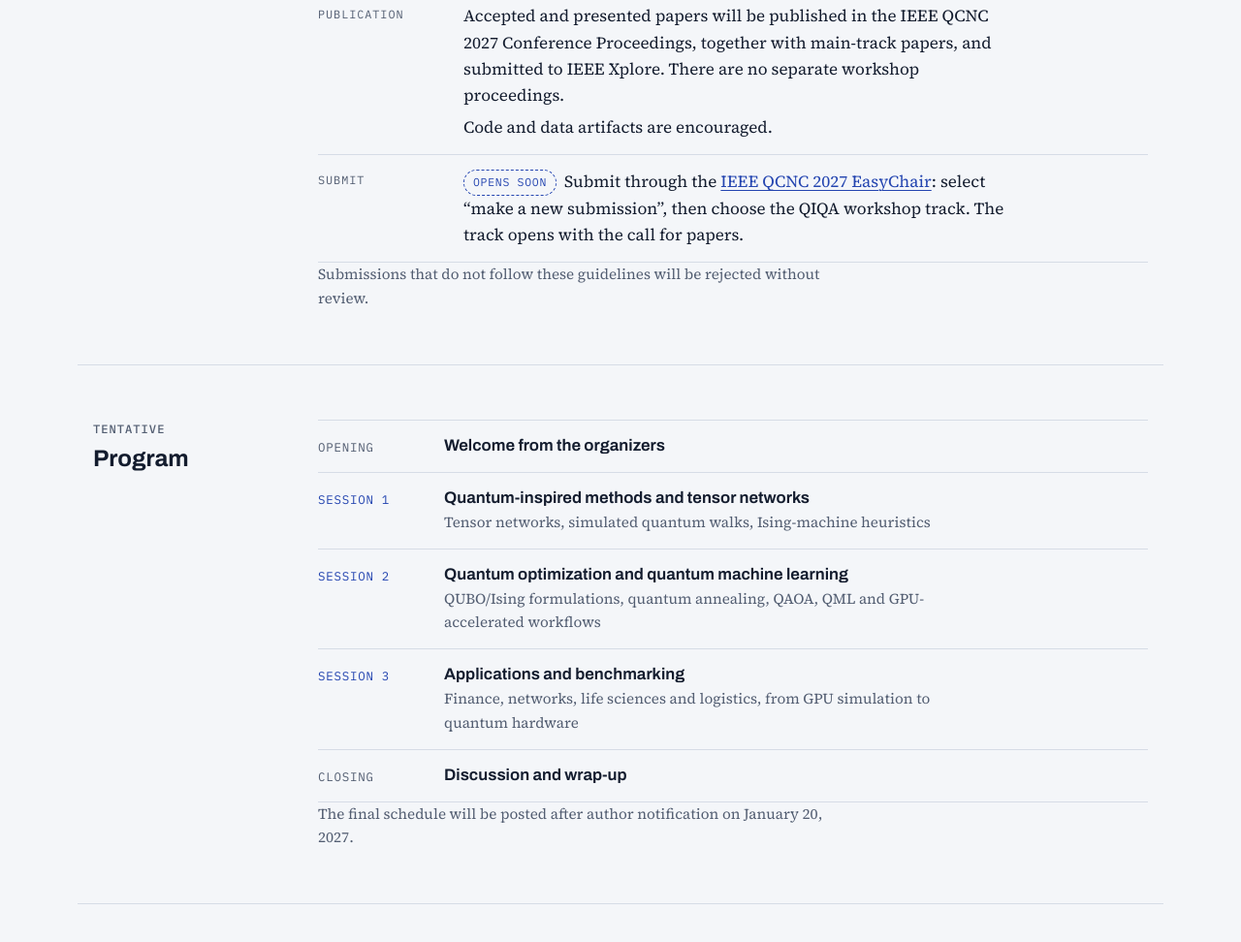
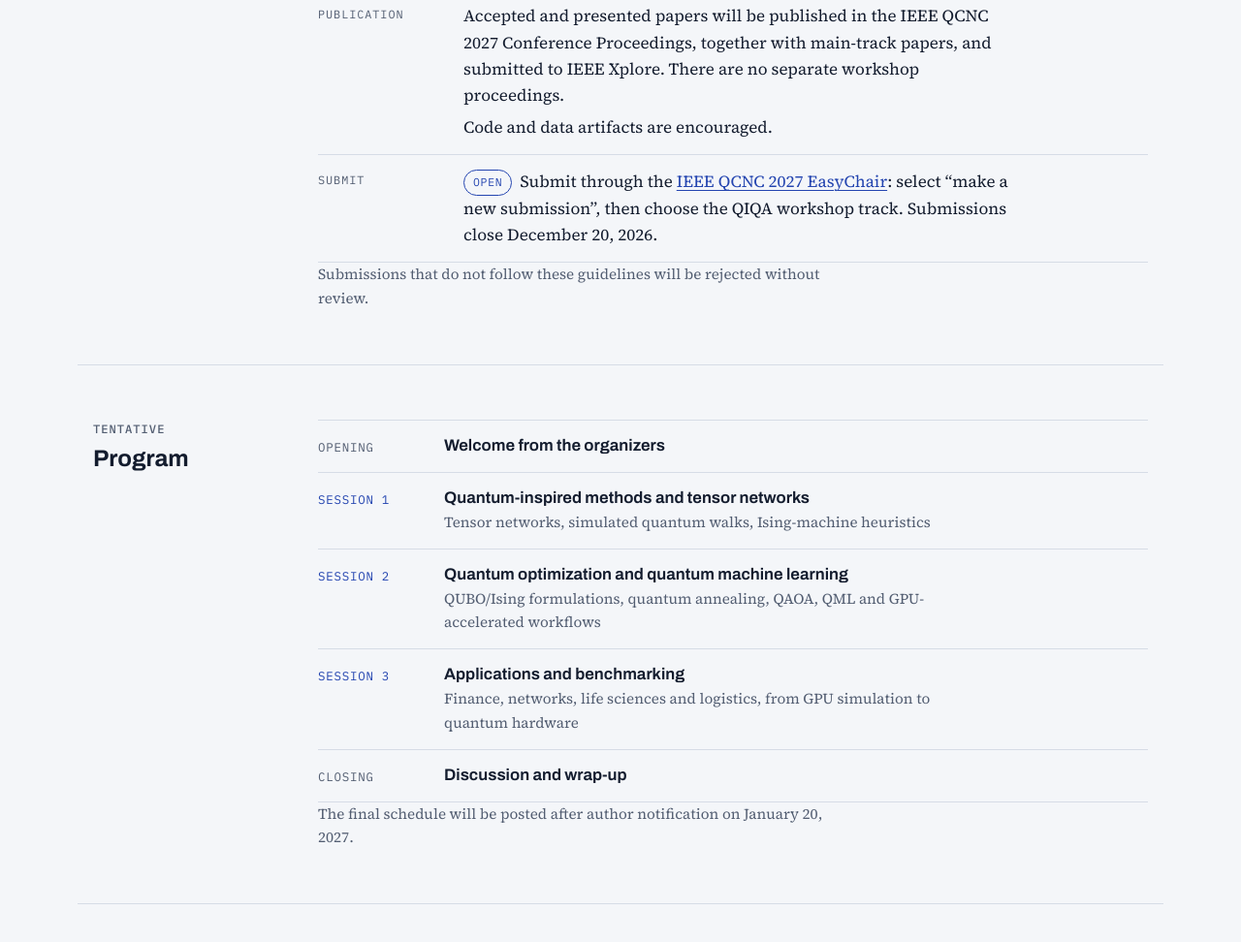
Before and after one commit to qiqa-workshop/qiqa-workshop.github.io, a plain HTML site: page index.html in a window 1280 px wide. Shown: the part 3397-4369 px from the top of the page at 97% size. Drawn offline with Linux system fonts and the light colour scheme.

Commit message:
Add files via upload

```diff
--- a/index.html
+++ b/index.html
@@ -371,7 +371,7 @@ footer { border-top: 1px solid var(--line); }
         <dt>Publication</dt>
         <dd><p>Accepted and presented papers will be published in the IEEE QCNC 2027 Conference Proceedings, together with main-track papers, and submitted to IEEE Xplore. There are no separate workshop proceedings.</p><p>Code and data artifacts are encouraged.</p></dd>
         <dt>Submit</dt>
-        <dd><p><span class="pill">Opens soon</span>Submit through the <a href="https://easychair.org/conferences/?conf=qcnc2027" target="_blank" rel="noopener">IEEE QCNC 2027 EasyChair</a>: select &ldquo;make a new submission&rdquo;, then choose the QIQA workshop track. The track opens with the call for papers.</p></dd>
+        <dd><p><span class="pill" style="border-style:solid">Open</span>Submit through the <a href="https://easychair.org/conferences/?conf=qcnc2027" target="_blank" rel="noopener">IEEE QCNC 2027 EasyChair</a>: select &ldquo;make a new submission&rdquo;, then choose the QIQA workshop track. Submissions close December 20, 2026.</p></dd>
       </dl>
       <p class="note">Submissions that do not follow these guidelines will be rejected without review.</p>
     </div>
```
